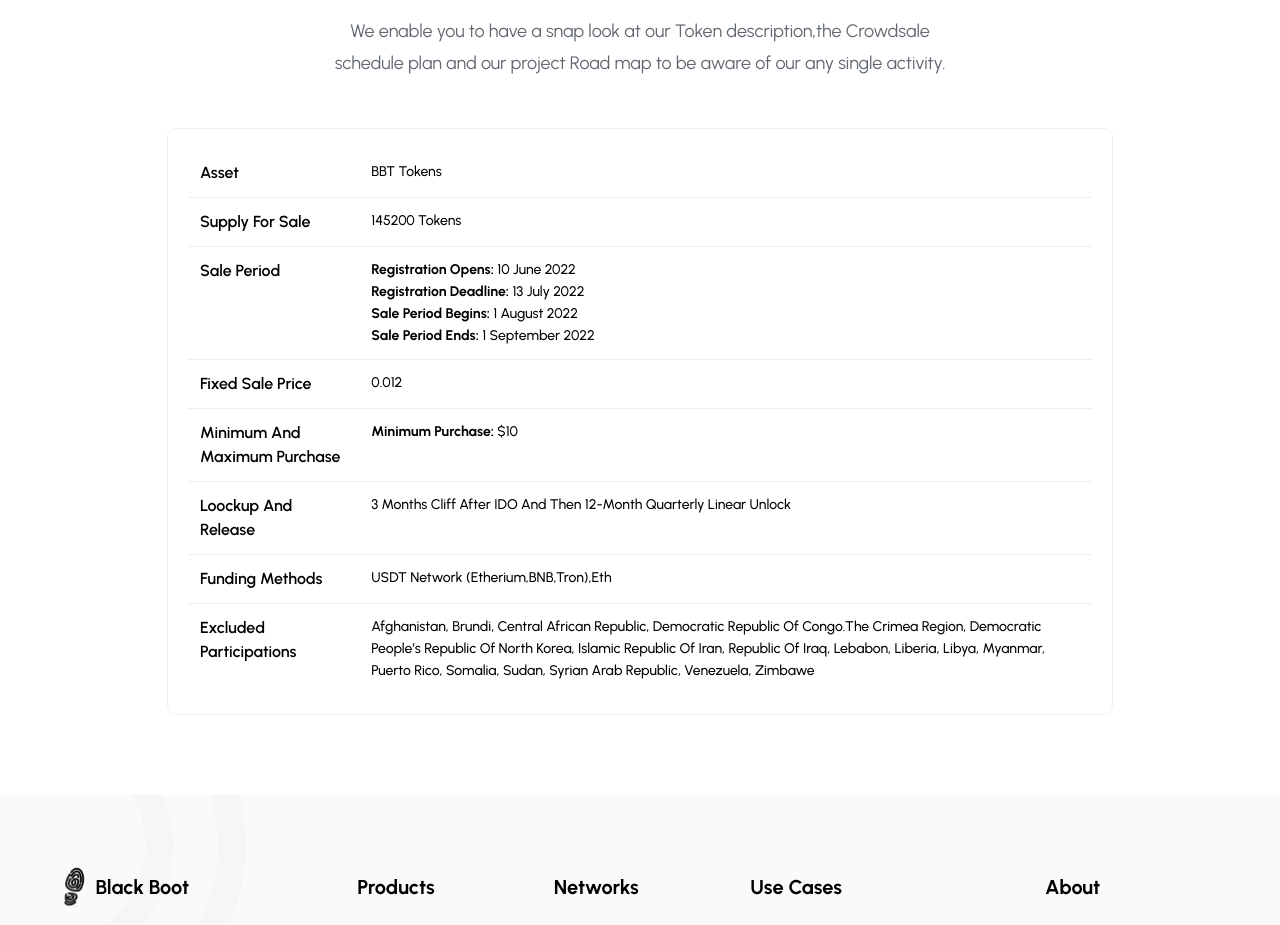
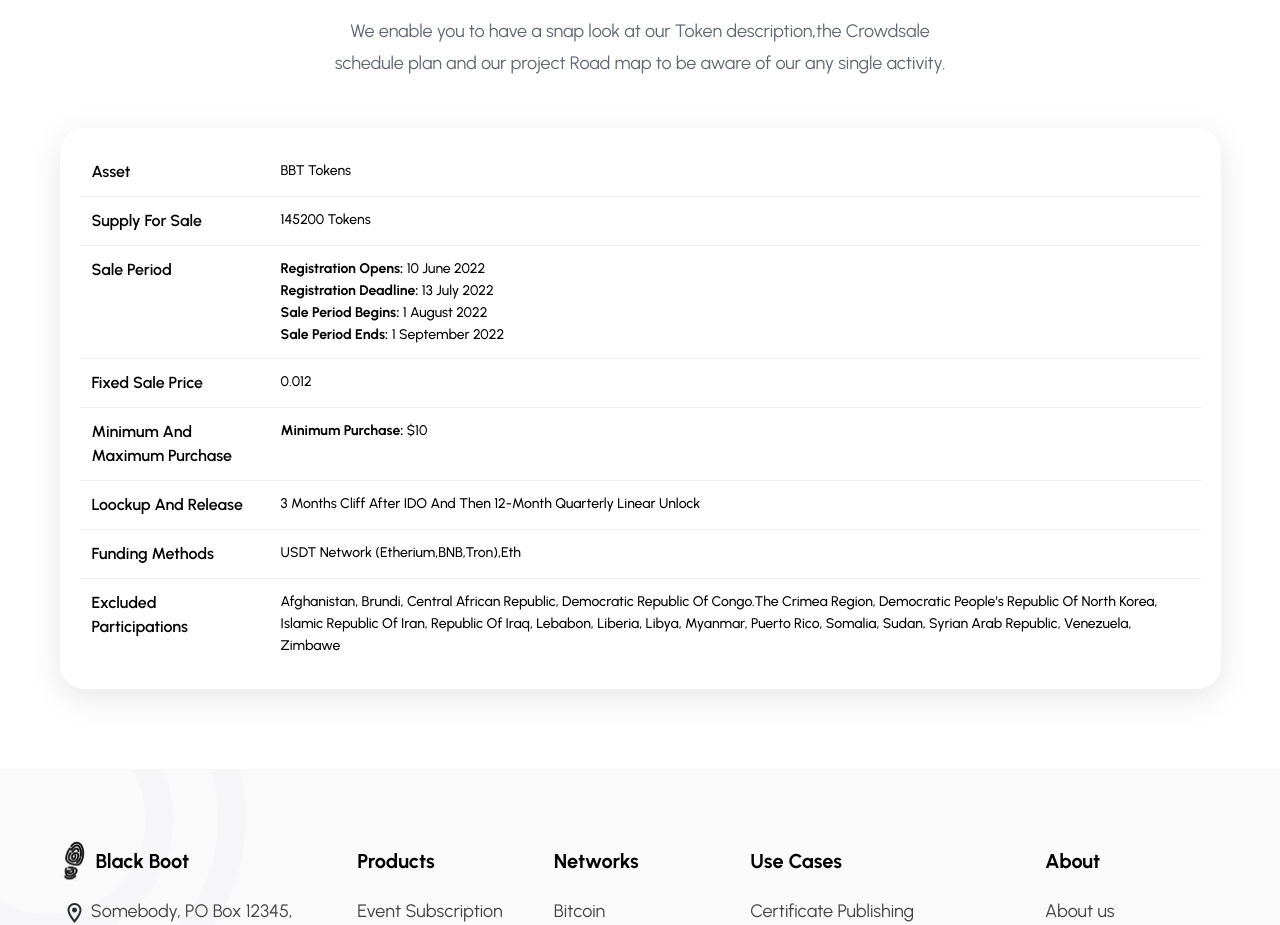
Before and after one commit to BlackBoot-io/Site, a Nuxt app: page / in a window 1280 px wide. Shown: the part 2620-3545 px from the top of the page. Built offline with nearby package versions, Linux system fonts and the light colour scheme.

Commit message:
update table

```diff
--- a/components/section/Details.vue
+++ b/components/section/Details.vue
@@ -88,10 +88,8 @@
 
     .v-data-table {
       line-height: 1.5;
-      max-width: 946px;
-
-      border: 1px solid #EFEFF0;
-      border-radius: 10px;
+      box-shadow: 0px 8.14286px 32.5714px rgba(0, 0, 0, 0.1);
+      border-radius: 24.4286px;
       padding: 20px;
       flex: 1;
 
@@ -118,7 +116,7 @@
           &:first-child {
             font-weight: 600;
             font-size: 16px;
-            min-width: 40%;
+            min-width: 50%;
           }
 
           &:nth-child(2) {
```
